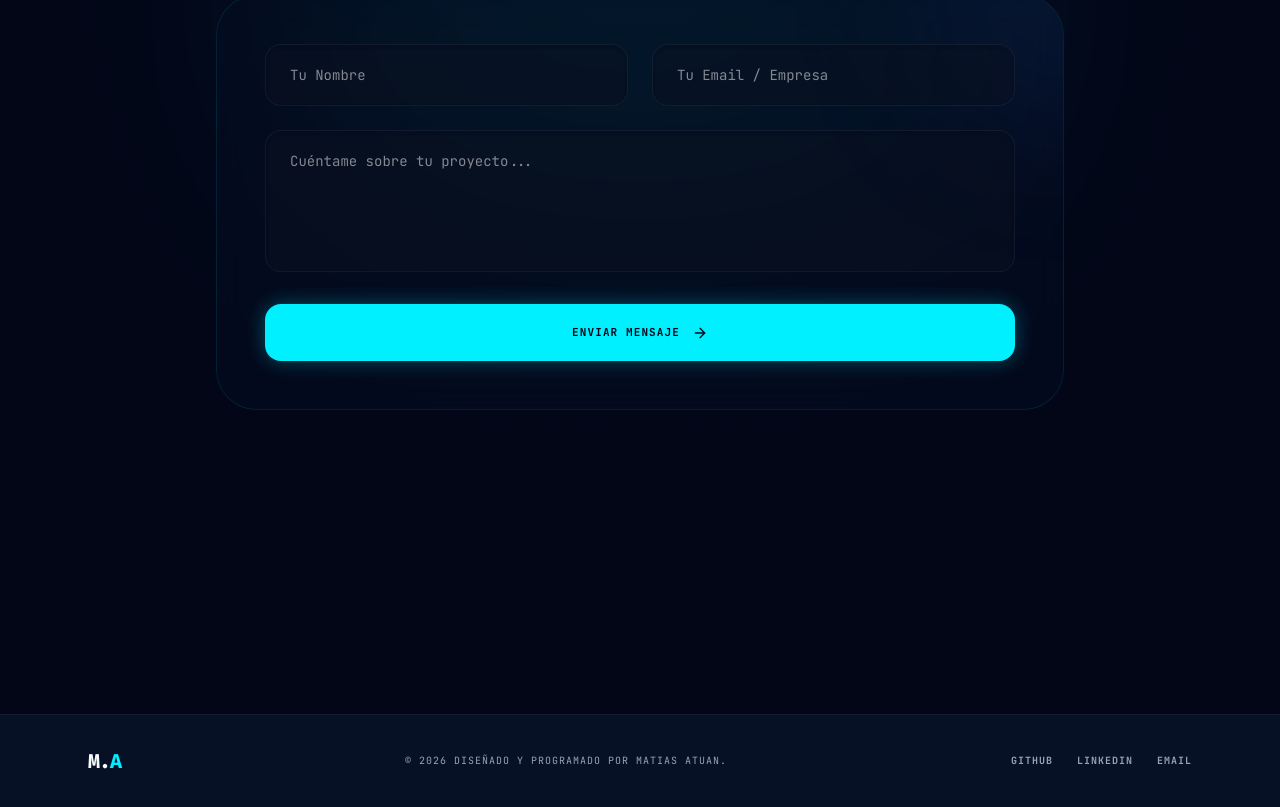
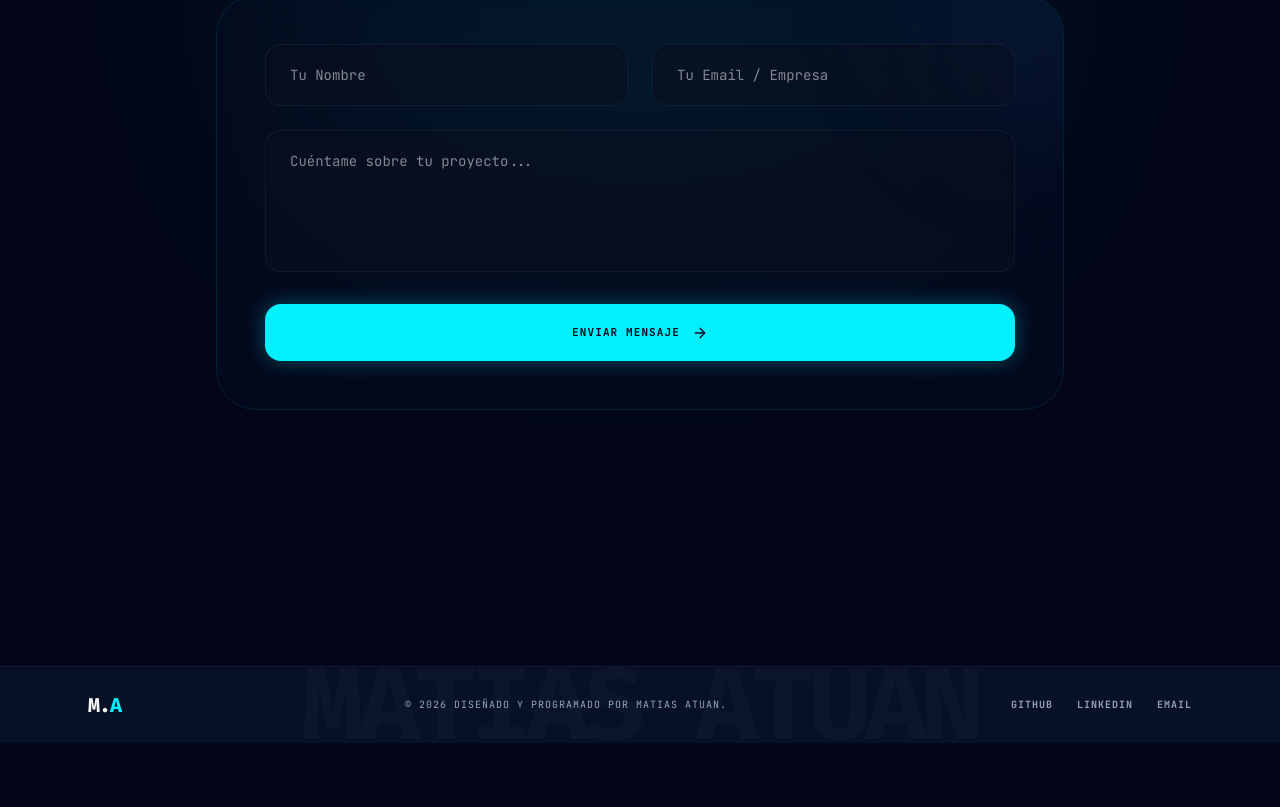
Before and after one commit to FixZzT/portafolio-matias-atuan, a React (Vite) app: page / in a window 1280 px wide. Shown: the part 7138-7945 px from the top of the page. After the commit the page ends 7881 px from the top, so only its background shows below. Built offline with nearby package versions, Linux system fonts and the light colour scheme.

Commit message:
Fix: optimizar footer y compatibilidad cross-browser

```diff
--- a/src/components/Footer.tsx
+++ b/src/components/Footer.tsx
@@ -1,7 +1,7 @@
 export function Footer() {
   return (
-    <footer className="py-8 border-t border-white/5 relative z-10 w-full overflow-hidden mt-12 bg-bg-surface">
-      <div className="max-w-6xl mx-auto px-6 flex flex-col md:flex-row justify-between items-center gap-4">
+    <footer className="relative z-10 w-full overflow-hidden border-t border-white/5 bg-bg-surface">
+      <div className="max-w-6xl mx-auto px-6 py-6 flex flex-col md:flex-row justify-between items-center gap-4">
         <div className="flex items-center gap-2">
           <span className="font-display font-bold text-xl tracking-tighter text-text-main">
             M.<span className="text-primary">A</span>
@@ -34,8 +34,9 @@ export function Footer() {
         </div>
       </div>
 
-      <div className="mt-12 flex justify-center w-full select-none opacity-[0.02] pointer-events-none">
-        <h1 className="text-[12vw] font-display font-bold text-text-main leading-none tracking-tighter whitespace-nowrap">
+      {/* Watermark — absoluto para no afectar la altura del footer */}
+      <div className="absolute inset-0 flex items-center justify-center select-none opacity-[0.02] pointer-events-none overflow-hidden">
+        <h1 className="text-[8vw] font-display font-bold text-text-main leading-none tracking-tighter whitespace-nowrap">
           MATIAS ATUAN
         </h1>
       </div>
--- a/src/components/Hero.tsx
+++ b/src/components/Hero.tsx
@@ -5,7 +5,7 @@ export function Hero() {
   return (
     <section
       id="inicio"
-      className="relative min-h-[100svh] flex flex-col justify-center pt-20"
+      className="relative hero-min-height flex flex-col justify-center pt-20"
     >
       <div className="max-w-6xl mx-auto px-6 w-full">
         <div className="flex flex-col items-start gap-6">
--- a/src/index.css
+++ b/src/index.css
@@ -29,19 +29,44 @@ body {
 h1, h2, h3, h4, h5, h6 { font-family: var(--font-heading); }
 h1 { font-family: var(--font-display); }
 
-html { scroll-behavior: smooth; }
+html {
+  scroll-behavior: smooth;
+  color-scheme: dark;
+  /* Scrollbar — Firefox */
+  scrollbar-width: thin;
+  scrollbar-color: #334155 var(--color-bg-base);
+}
 
+/* Scrollbar — WebKit (Chrome, Safari, Edge) */
 ::-webkit-scrollbar { width: 8px; }
 ::-webkit-scrollbar-track { background: var(--color-bg-base); }
 ::-webkit-scrollbar-thumb { background: #334155; border-radius: 4px; }
 ::-webkit-scrollbar-thumb:hover { background: var(--color-primary); }
 
+/* Hero — fallback para navegadores sin soporte de svh */
+.hero-min-height {
+  min-height: 100vh;
+}
+
+@supports (min-height: 100svh) {
+  .hero-min-height {
+    min-height: 100svh;
+  }
+}
+
 @layer utilities {
   .glass-panel {
-    background: rgba(6, 17, 38, 0.4);
+    /* Fallback sólido si backdrop-filter no está disponible */
+    background: rgba(6, 17, 38, 0.85);
     backdrop-filter: blur(16px);
     -webkit-backdrop-filter: blur(16px);
     border: 1px solid rgba(0, 240, 255, 0.1);
+  }
+
+  @supports (backdrop-filter: blur(16px)) or (-webkit-backdrop-filter: blur(16px)) {
+    .glass-panel {
+      background: rgba(6, 17, 38, 0.4);
+    }
   }
 
   .gradient-text {
```
Also changed, not shown: index.html (+1 -0 lines).
